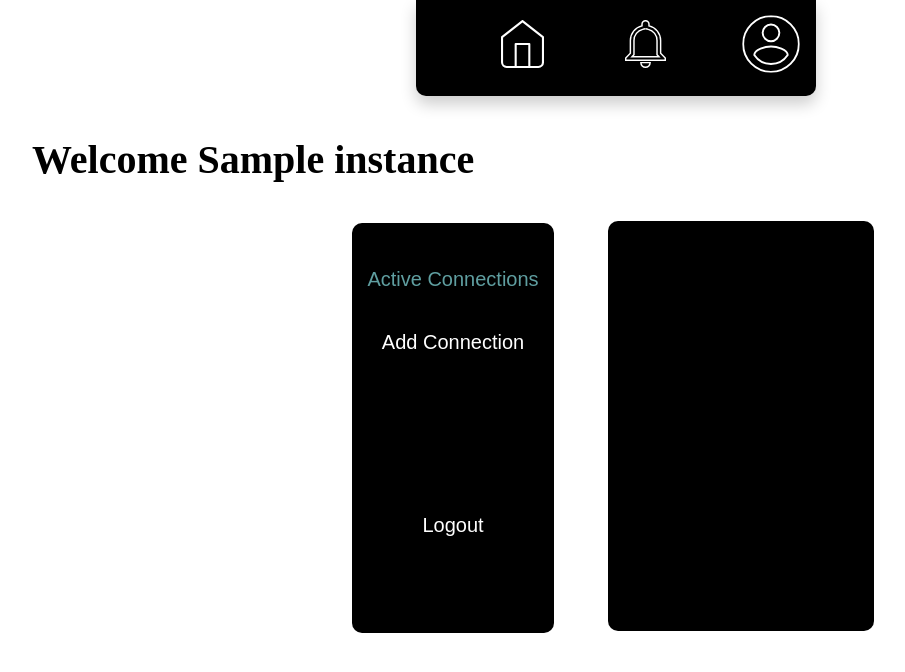
After one commit to miteshp2110/SDP-2, a Django app: template TaskManagement/MyProject/templates/activeConnections.html in a window 1280 px wide. The commit adds this page. Shown: the top 672 px of the page, without its empty margins (32-937 px from the left). Run offline with Django 5.2, Linux system fonts and the light colour scheme; the template is opened without the code that fills it: most values are stand-ins (such as "Sample title", 1, 10 or a date in 2020).

Commit message:
More features to account

```diff
--- a/TaskManagement/MyProject/MyApp/admin.py
+++ b/TaskManagement/MyProject/MyApp/admin.py
@@ -4,3 +4,4 @@ from django.contrib import admin
 from . import models
 
 admin.site.register(models.UserData)
+admin.site.register(models.allUser)
--- a/TaskManagement/MyProject/MyApp/urls.py
+++ b/TaskManagement/MyProject/MyApp/urls.py
@@ -6,5 +6,7 @@ urlpatterns=[
     path('account/',views.account,name='account'),
     path('notification/',views.notification,name='notification'),
     path('account/login',views.login,name='login'),
-    path('account/logout',views.logout)
+    path('account/logout',views.logout),
+    path('account/activeConnections',views.activeConnections),
+    path('account/addConnections',views.addConnection)
 ]
--- a/TaskManagement/MyProject/static/css/account.css
+++ b/TaskManagement/MyProject/static/css/account.css
@@ -39,3 +39,47 @@
     cursor:pointer;
     transition:all ease-in-out 0.3s;
 }
+.nameHeader{
+    font-size:40px;
+    font-weight:bold;
+    margin-left:5vw;
+    margin-top:5vh;
+
+}
+.navContainer{
+    height:50vh;
+    width:15vw;
+    background-color:black;
+    border-radius:10px;
+    margin-left:30vw;
+    margin-top:5vh;
+    padding:5px;
+    text-align:center;
+}
+.mainContainer{
+    height:50vh;
+    width:20vw;
+    background-color:black;
+    border-radius:10px;
+    margin-left:50vw;
+
+    margin-top:-51.5vh;
+    padding:5px;
+
+}
+.btn{
+    background:none;
+    border:none;
+    font-size:20px;
+    color:white;
+    margin-top:5vh;
+    transition:all ease-in-out 0.2s;
+}
+.btn:hover{
+    cursor:pointer;
+    color:#5F9EA0;
+    transition:all ease-in-out 0.2s;
+}
+#logoutBtn{
+    margin-top:20vh;
+}
--- /dev/null
+++ b/TaskManagement/MyProject/templates/activeConnections.html
@@ -0,0 +1,37 @@
+{% extends 'header.html' %}
+{% block title %}ActiveConnections{% endblock %}
+{% load static %}
+{% block cssLink %}<link rel="stylesheet" href="{% static 'css/account.css' %}">{% endblock %}
+{% block header %}
+<style>
+    #actBtn{
+        color:#5F9EA0;
+    }
+</style>
+
+    <div class="nameHeader"> Welcome {{instance.name}}</div>
+
+<div class="navContainer">
+    <a href="http://127.0.0.1:8000/account/activeConnections"> <button id="actBtn" class="btn">Active Connections</button></a>
+    <a href="http://127.0.0.1:8000/account/addConnections"> <button class="btn">Add Connection</button></a>
+    <form method="post" action="http://127.0.0.1:8000/account/logout">
+        {% csrf_token %}
+        <button id="logoutBtn" type="submit" class="btn">Logout</button>
+    </form>
+</div>
+
+<div class="mainContainer">
+
+
+</div>
+
+<script>
+    var connectionsArray=({{instance.activeConnections | safe}}).connections
+    console.log("act: ",connectionsArray)
+</script>
+
+
+
+
+
+{% endblock %}
```
Also changed, not shown: TaskManagement/MyProject/MyApp/models.py (+10 -1 lines), TaskManagement/MyProject/MyApp/views.py (+17 -2 lines), TaskManagement/MyProject/templates/Accounts.html (deleted, +0 -93 lines), TaskManagement/MyProject/templates/account.html (+11 -2 lines), TaskManagement/MyProject/templates/addConnection.html (added, +31 -0 lines), TaskManagement/MyProject/MyApp/migrations/0001_initial.py (added), TaskManagement/MyProject/MyApp/migrations/0002_alluser.py (added), TaskManagement/MyProject/MyApp/migrations/0003_userdata_sessionid.py (added), TaskManagement/MyProject/MyApp/migrations/0004_userdata_activeconnections_and_more.py (added).
